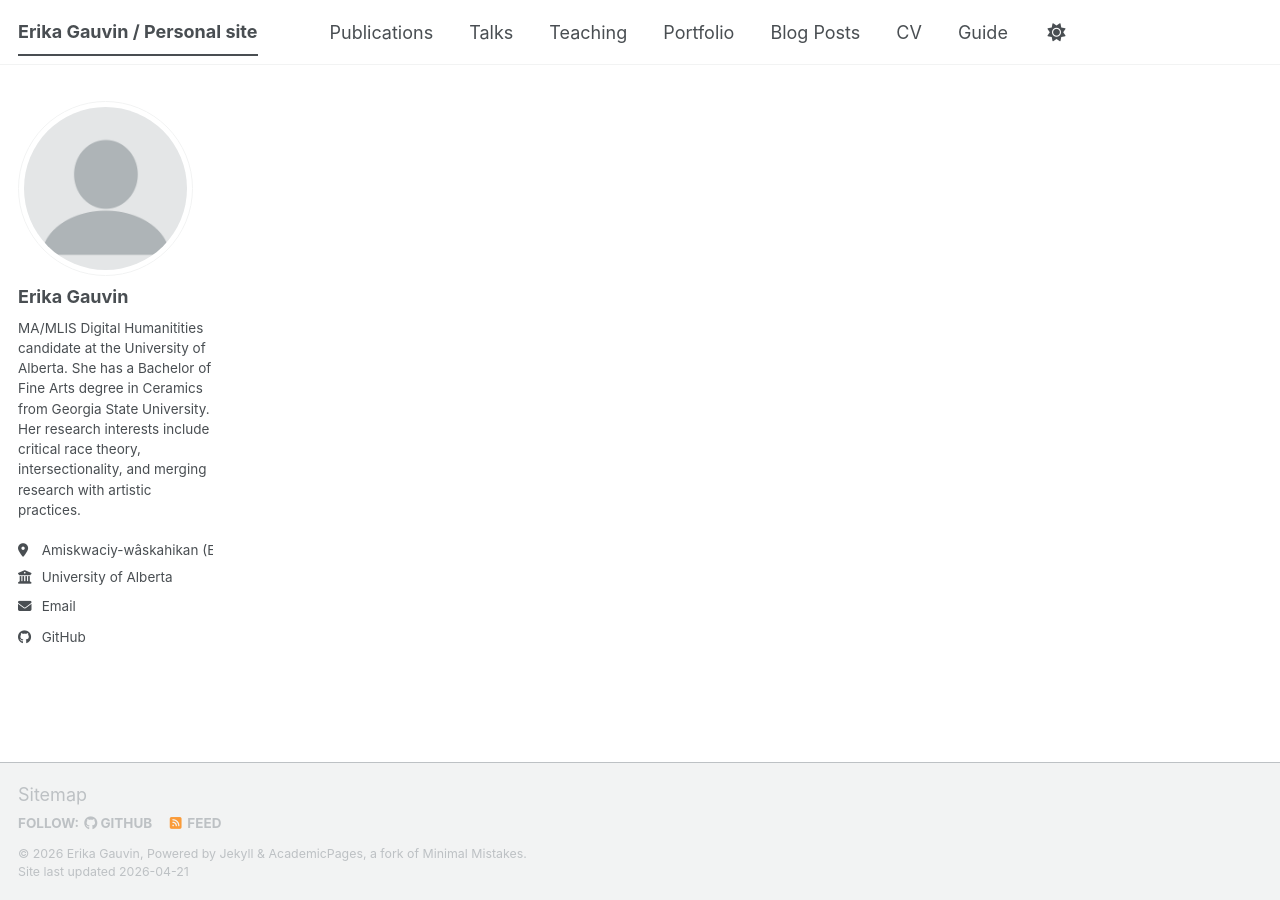
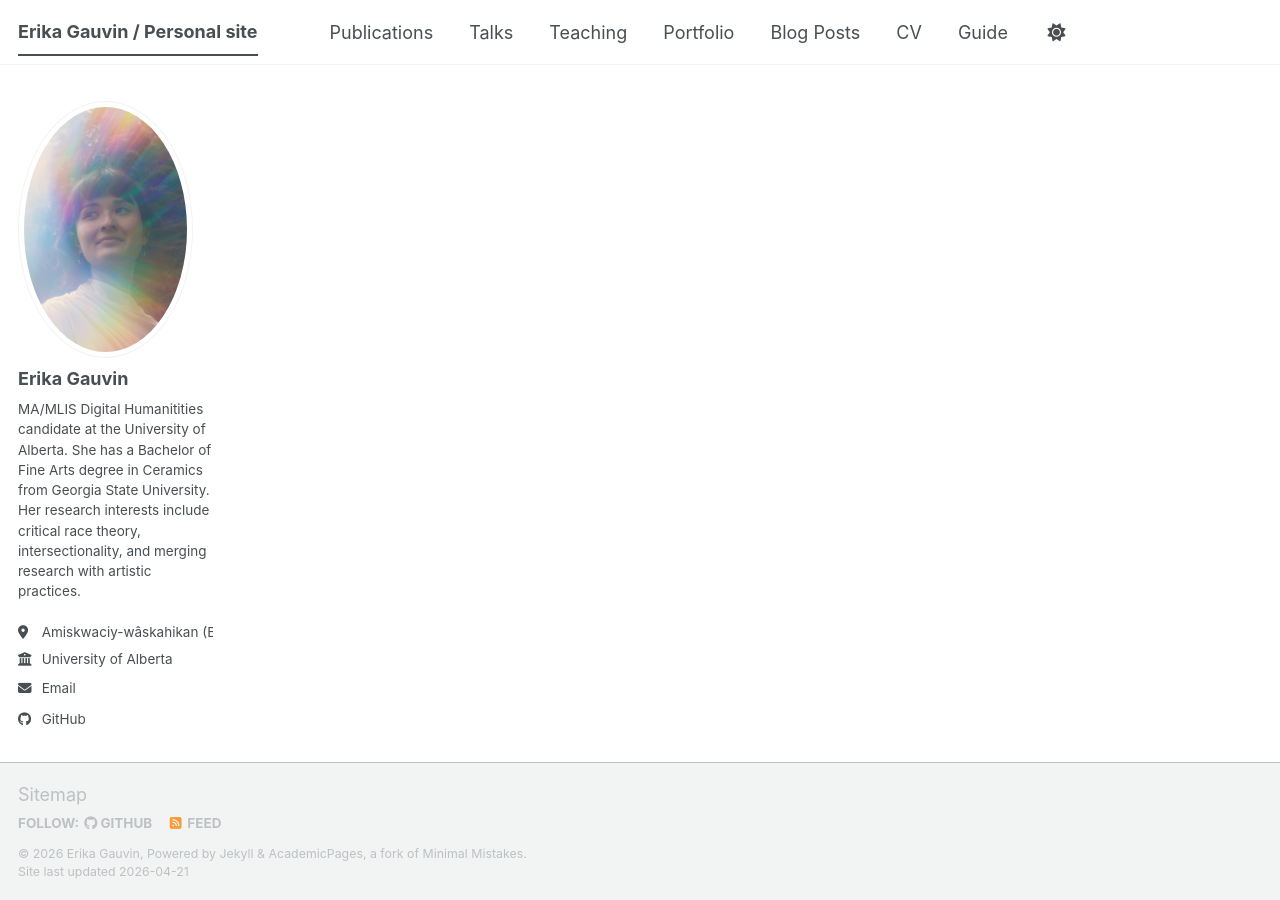
Before and after one commit to ecgauvin/about, a Jekyll site: the page built from _pages/about.md, in a window 1280 px wide. Built offline with Jekyll 4.4.1, drawn with Linux system fonts in a browser that asks for light colours; a script bundle is joined from its source files by our own code; library files that are not in the unit come from our copies.

Commit message:
Update _config.yml

```diff
--- a/_config.yml
+++ b/_config.yml
@@ -23,7 +23,7 @@ repository               : "https://academicpages.github.io"
 #               Additional customization can be done by editing /_includes/author-profile.html
 author:
   # Biographic information
-  avatar           : "profile.png"
+  avatar           : "erikag_photos-10.jpeg"
   name             : "Erika Gauvin"
   pronouns         : # example: "she/her"
   bio              : "MA/MLIS Digital Humanitities candidate at the University of Alberta. She has a Bachelor of Fine Arts degree in Ceramics from Georgia State University. Her research interests include critical race theory, intersectionality, and merging research with artistic practices.
```
